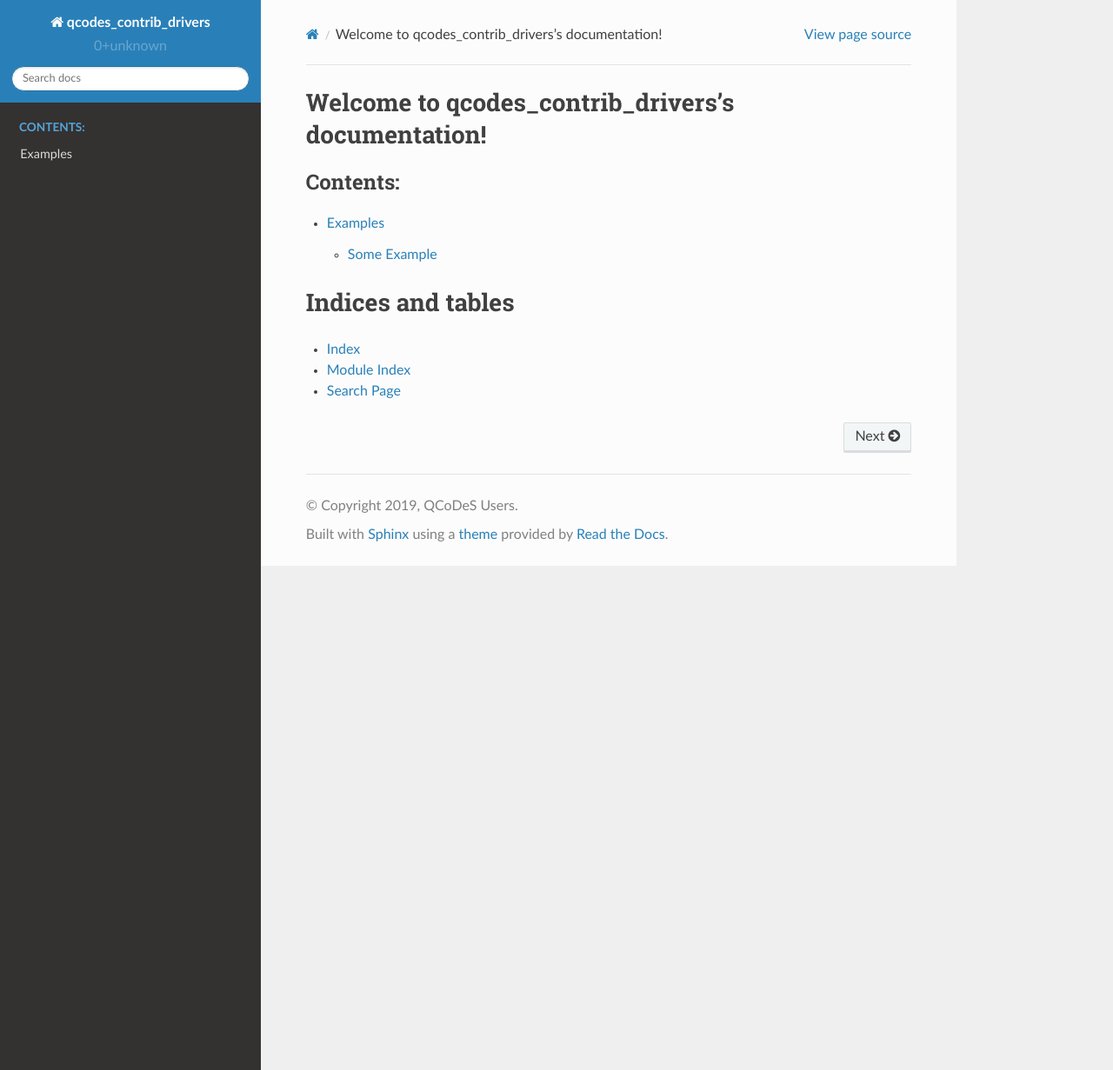
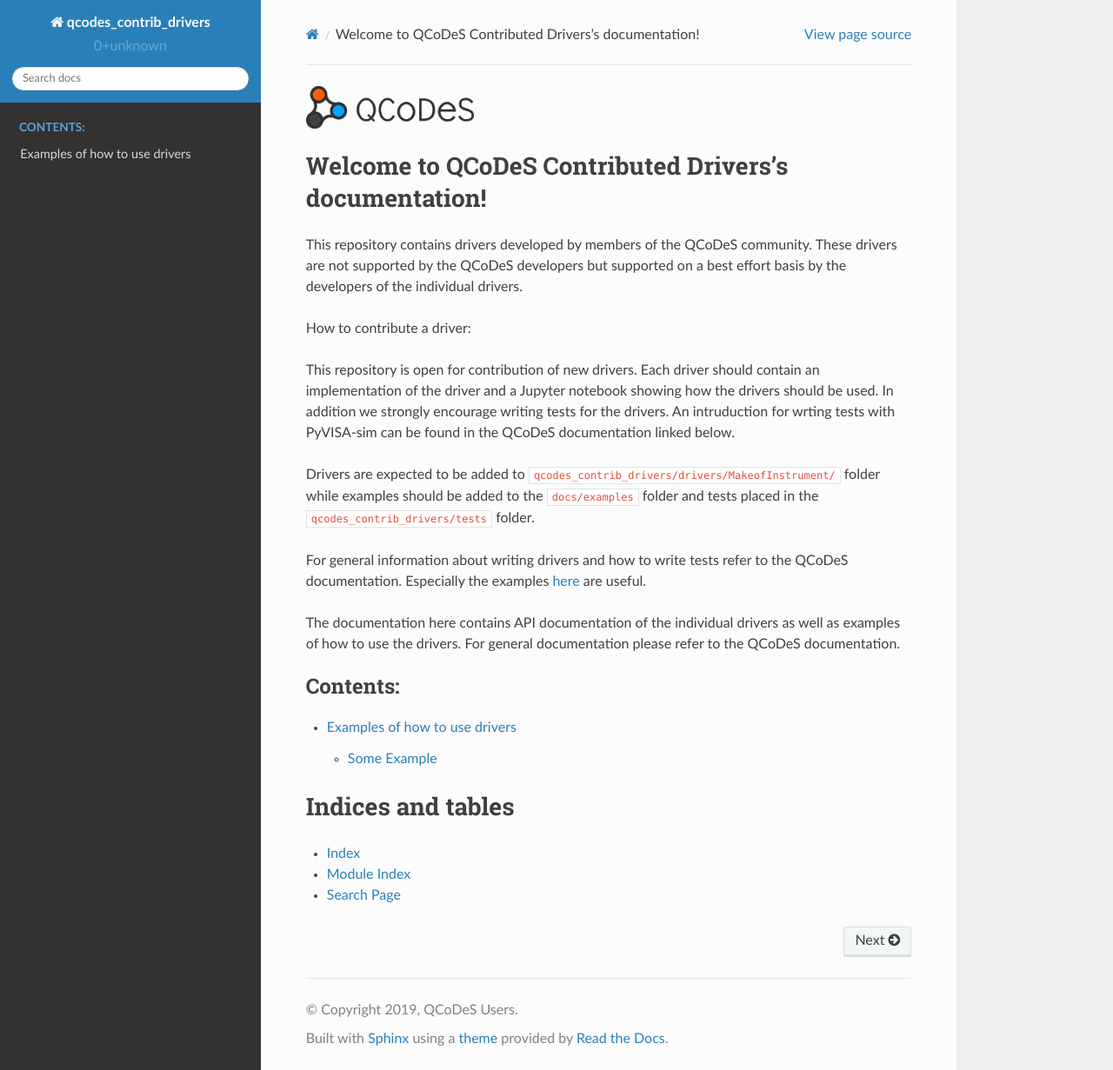
Before and after one commit to QCoDeS/Qcodes_contrib_drivers, a Sphinx documentation site: the page built from docs/index.rst, in a window 1280 px wide and 1231 px high. Shown: the whole window at 87% size. Built offline with Sphinx 7.4.7 and the Read the Docs theme 2.0.0, drawn with Linux system fonts in a browser that asks for light colours; pages that are not in the unit, such as notebooks, are missing from menus.

Commit message:
slight improvements to docs

```diff
--- a/docs/examples/index.rst
+++ b/docs/examples/index.rst
@@ -1,5 +1,5 @@
-Examples
-========
+Examples of how to use drivers
+==============================
 
 These are all examples based on notebooks that can be found in
 https://github.com/QCoDeS/Qcodes_contrib_drivers/tree/master/docs/examples and below.
--- a/docs/index.rst
+++ b/docs/index.rst
@@ -3,8 +3,15 @@
    You can adapt this file completely to your liking, but it should at least
    contain the root `toctree` directive.
 
-Welcome to qcodes_contrib_drivers's documentation!
-==================================================
+|LOGO|
+
+Welcome to QCoDeS Contributed Drivers's documentation!
+======================================================
+
+.. include:: ../readme.rst
+
+The documentation here contains API documentation of the individual drivers as well as examples of how
+to use the drivers. For general documentation please refer to the QCoDeS documentation.
 
 .. toctree::
    :maxdepth: 2
@@ -20,3 +27,8 @@
 * :ref:`genindex`
 * :ref:`modindex`
 * :ref:`search`
+
+
+.. |LOGO|  image:: /_static/logos/qcodes_logo.png
+   :scale: 10 %
+   :alt: qcodes logo
```
